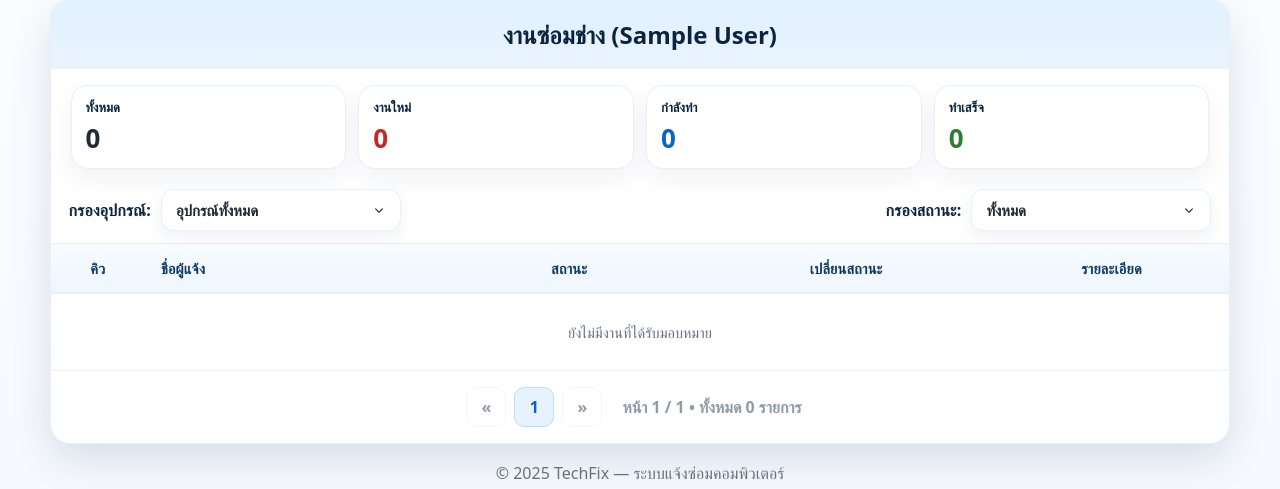
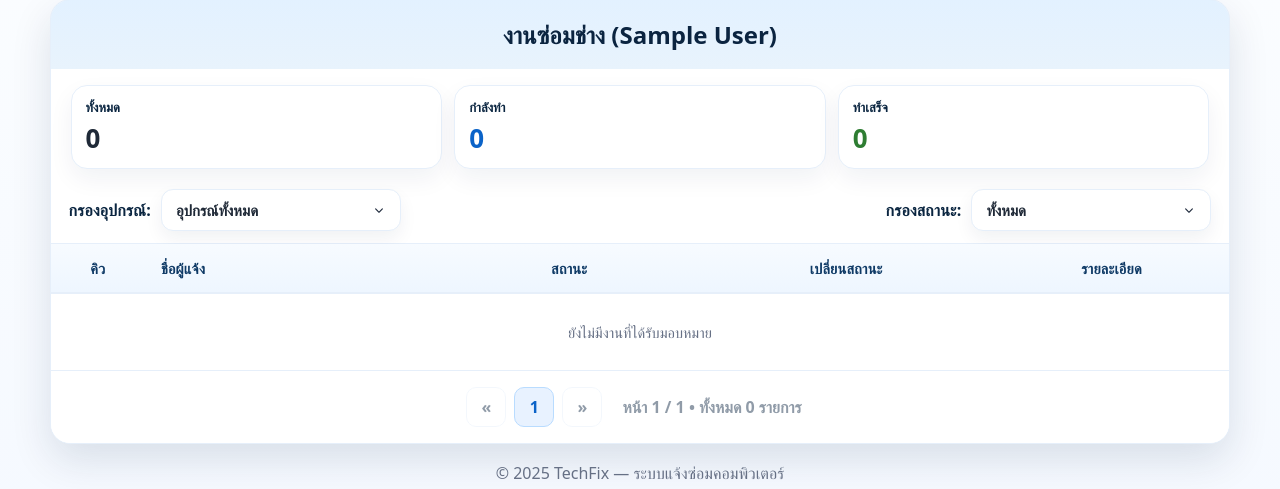
Before and after one commit to Buanruk/TechFix.IT, a PHP site: page /technician_dashboard.php in a window 1280 px wide. Shown: the part 105-594 px from the top of the page. Run offline with PHP 8.4, Linux system fonts and the light colour scheme; the visitor is signed in with stand-in values (Sample User, id 1); data that the repository does not hold is empty.

Commit message:
กหฟกฟ

```diff
--- a/technician_dashboard.php
+++ b/technician_dashboard.php
@@ -168,7 +168,7 @@ $result = $stmt->get_result();
     .panel{border-radius:var(--radius);border:1px solid var(--line);background:var(--card);box-shadow:var(--shadow);overflow:hidden}
     .panel-head{padding:18px 22px;background:linear-gradient(180deg,rgba(78,169,255,.16),rgba(30,136,229,.10))}
     .title{margin:0;text-align:center;color:#0b2440;font-weight:900}
-    .kpis{display:grid;grid-template-columns:repeat(4,1fr);gap:12px;padding:16px 20px 8px}
+    .kpis{display:grid;grid-template-columns:repeat(3,1fr);gap:12px;padding:16px 20px 8px}
     .kpi{border:1px solid var(--line);border-radius:16px;padding:12px 14px;background:#fff;box-shadow:0 10px 24px rgba(15,40,80,.06)}
     .kpi h4{margin:0 0 4px 0;font-size:13px;color:#0a2540}
     .kpi .num{font-size:26px;font-weight:900}
@@ -266,7 +266,6 @@ $result = $stmt->get_result();
             <header class="panel-head"><h1 class="title">งานซ่อมช่าง (<?= h($logged_in_technician_fullname) ?>)</h1></header>
             <div class="kpis">
                 <div class="kpi total"><h4>ทั้งหมด</h4><div class="num"><?= (int)$stat['all'] ?></div></div>
-                <div class="kpi new"><h4>งานใหม่</h4><div class="num"><?= (int)$stat['new'] ?></div></div>
                 <div class="kpi progress"><h4>กำลังทำ</h4><div class="num"><?= (int)$stat['in_progress'] ?></div></div>
                 <div class="kpi done"><h4>ทำเสร็จ</h4><div class="num"><?= (int)$stat['done'] ?></div></div>
             </div>
```
